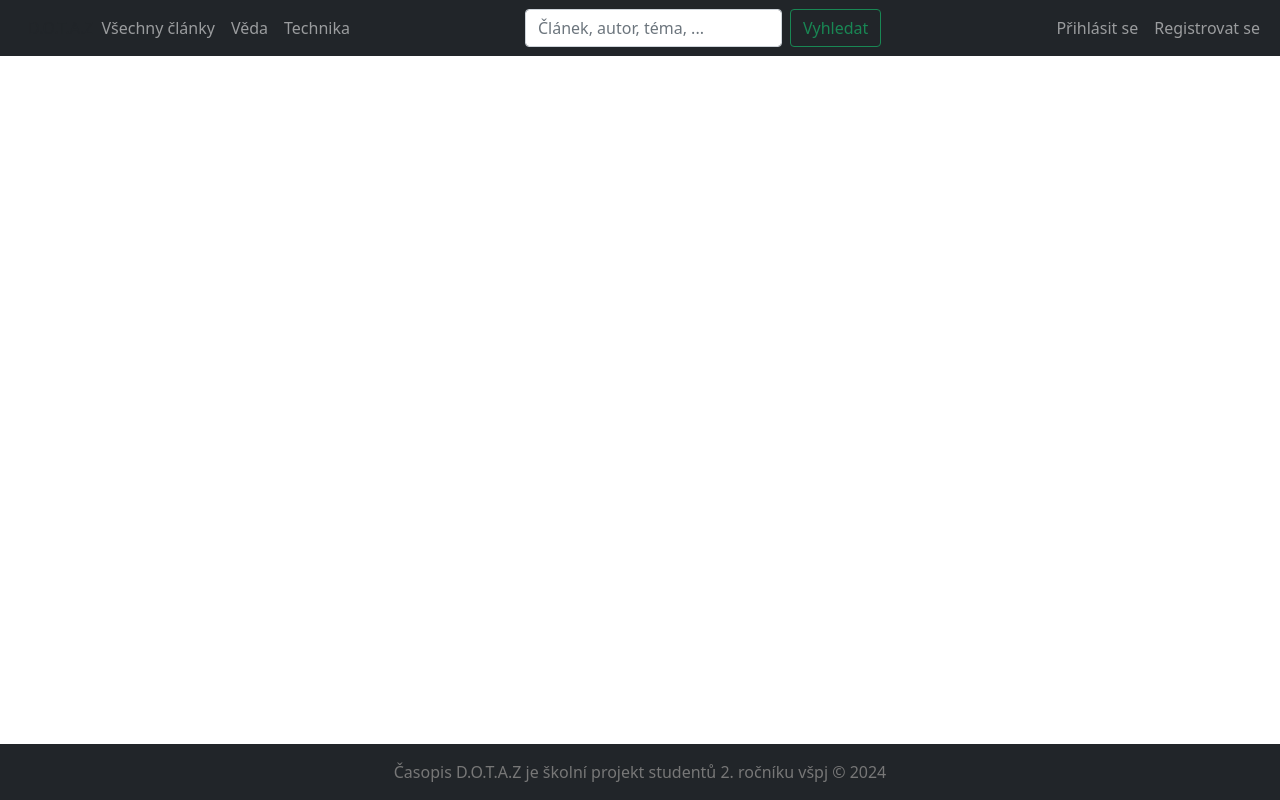
After one commit to dotaz-vspj/casopis, a PHP site: page /registerpage.php in a window 1280 px wide. The commit adds this page. Run offline with PHP 8.4, Linux system fonts and the light colour scheme.

Commit message:
WIP - Basic layout 1.0
Zakladni rozmisteni elementu na index strance. Do ostatnich stranek
pridan header a footer. Pridava se pomoci php include
'include/header.php' resp. footer.php. Jednotlive clanky jsou odkaz s
get parametrem id=x, kde x je id clanku.

```diff
--- /dev/null
+++ b/include/footer.php
@@ -0,0 +1,10 @@
+<footer class="container-fluid bg-dark text-center p-3 text-grey fixed-bottom">
+    <div class="row">
+        <div class="column">
+            <p class="align-items-center">Časopis D.O.T.A.Z je školní projekt studentů 2. ročníku všpj &copy; <?php echo date('Y'); ?></p>
+        </div>
+    </div>
+</footer>
+</body>
+<script src="https://cdn.jsdelivr.net/npm/bootstrap@5.0.2/dist/js/bootstrap.bundle.min.js" integrity="sha384-MrcW6ZMFYlzcLA8Nl+NtUVF0sA7MsXsP1UyJoMp4YLEuNSfAP+JcXn/tWtIaxVXM" crossorigin="anonymous"></script>
+</html>
--- /dev/null
+++ b/include/header.php
@@ -0,0 +1,45 @@
+<!DOCTYPE html>
+<html lang="cs">
+<head>
+    <meta charset="UTF-8">
+    <meta name="viewport" content="width=device-width, initial-scale=1.0">
+    <link href="https://cdn.jsdelivr.net/npm/bootstrap@5.0.2/dist/css/bootstrap.min.css" rel="stylesheet" integrity="sha384-EVSTQN3/azprG1Anm3QDgpJLIm9Nao0Yz1ztcQTwFspd3yD65VohhpuuCOmLASjC" crossorigin="anonymous">
+    <link rel="stylesheet" href="/public/css/style.css">
+    <title>D.O.T.A.Z - rozcestník</title>
+</head>
+<body>
+    <header>
+        <nav class="navbar navbar-expand-lg navbar-dark bg-dark fixed-top">
+            <div class="container-fluid">
+                <a class="navbar-brand" href="/index.php"></a>D.O.T.A.Z</a>
+                <button class="navbar-toggler" type="button" data-bs-toggle="collapse" data-bs-target="#navbarSupportedContent" aria-controls="navbarSupportedContent" aria-expanded="false" aria-label="Toggle navigation">
+                    <span class="navbar-toggler-icon"></span>
+                </button>
+                <div class="collapse navbar-collapse" id="navbarSupportedContent">
+                    <ul class="navbar-nav me-auto mb-2 mb-lg-0">
+                        <li class="nav-item">
+                            <a class="nav-link" href="/index.php?tag=all">Všechny články</a>
+                        </li>
+                        <li class="nav-item">
+                            <a class="nav-link" href="/index.php?tag=sci">Věda</a>
+                        </li>
+                        <li class="nav-item">
+                            <a class="nav-link" href="/index.php?tag=tech">Technika</a>
+                        </li>
+                    </ul>
+                    <form class="d-flex" role="search" method="get" action="/include/search.php">
+                        <input class="form-control me-2" type="search" placeholder="Článek, autor, téma, ..." aria-label="Search">
+                        <button class="btn btn-outline-success" type="submit">Vyhledat</button>
+                    </form>
+                    <ul class="navbar-nav ms-auto mb-2 mb-lg-0">
+                        <li class="nav-item">
+                            <a class="nav-link" href="loginpage.php">Přihlásit se</a>
+                        </li>
+                        <li class="nav-item">
+                            <a class="nav-link" href="registerpage.php">Registrovat se</a>
+                        </li>
+                    </ul>
+                </div>
+            </div>
+        </nav>
+    </header>
--- a/loginpage.php
+++ b/loginpage.php
@@ -0,0 +1,3 @@
+<?php session_start(); ?>
+<?php include 'include/header.php'; ?>
+<?php include 'include/footer.php'; ?>
--- a/profile.php
+++ b/profile.php
@@ -0,0 +1,2 @@
+<?php session_start(); ?>
+<?php include 'include/header.php'; ?>
--- a/public/css/style.css
+++ b/public/css/style.css
@@ -0,0 +1,39 @@
+/* Placeholder pictures */
+.placeholder {
+    display: block;
+    background-color: #777;
+}
+
+.ph-300x300 {
+    width: 300px;
+    height: 300px;
+}
+
+.ph-150x150 {
+    width: 150px;
+    height: 150px;
+}
+
+.ph-250x250 {
+    width: 250px;
+    height: 250px;
+}
+
+/* Custom links */
+.articles a {
+    text-decoration: none;
+}
+
+/* Custom positioning */
+header {
+    margin-bottom: 10rem !important;
+}
+
+footer p {
+    margin-bottom: 0;
+}
+
+/* color */
+.text-grey {
+    color: #777;
+}
--- /dev/null
+++ b/registerpage.php
@@ -0,0 +1,3 @@
+<?php session_start(); ?>
+<?php include 'include/header.php'; ?>
+<?php include 'include/footer.php'; ?>
```
Also changed, not shown: index.php (+28 -64 lines).
